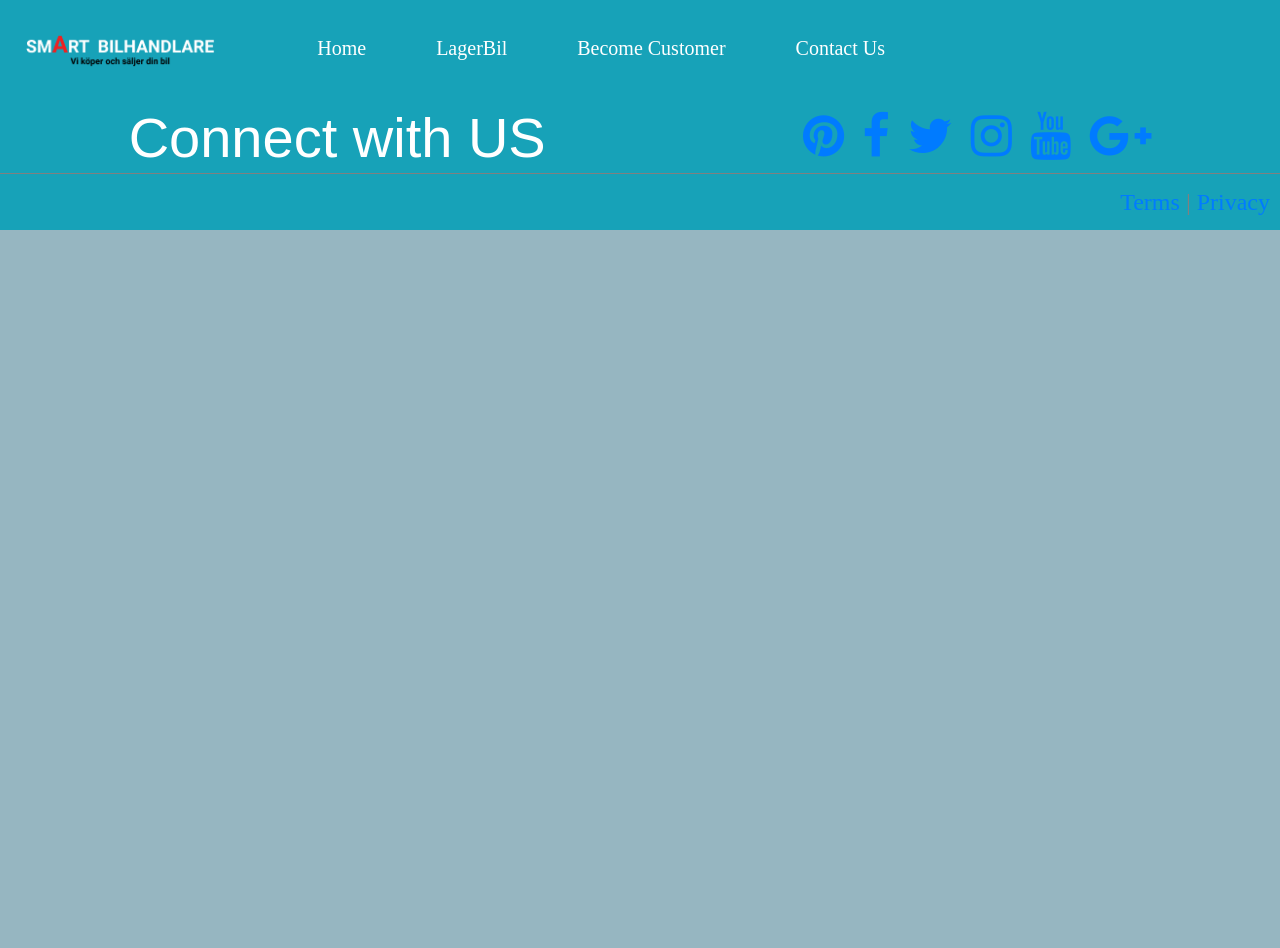
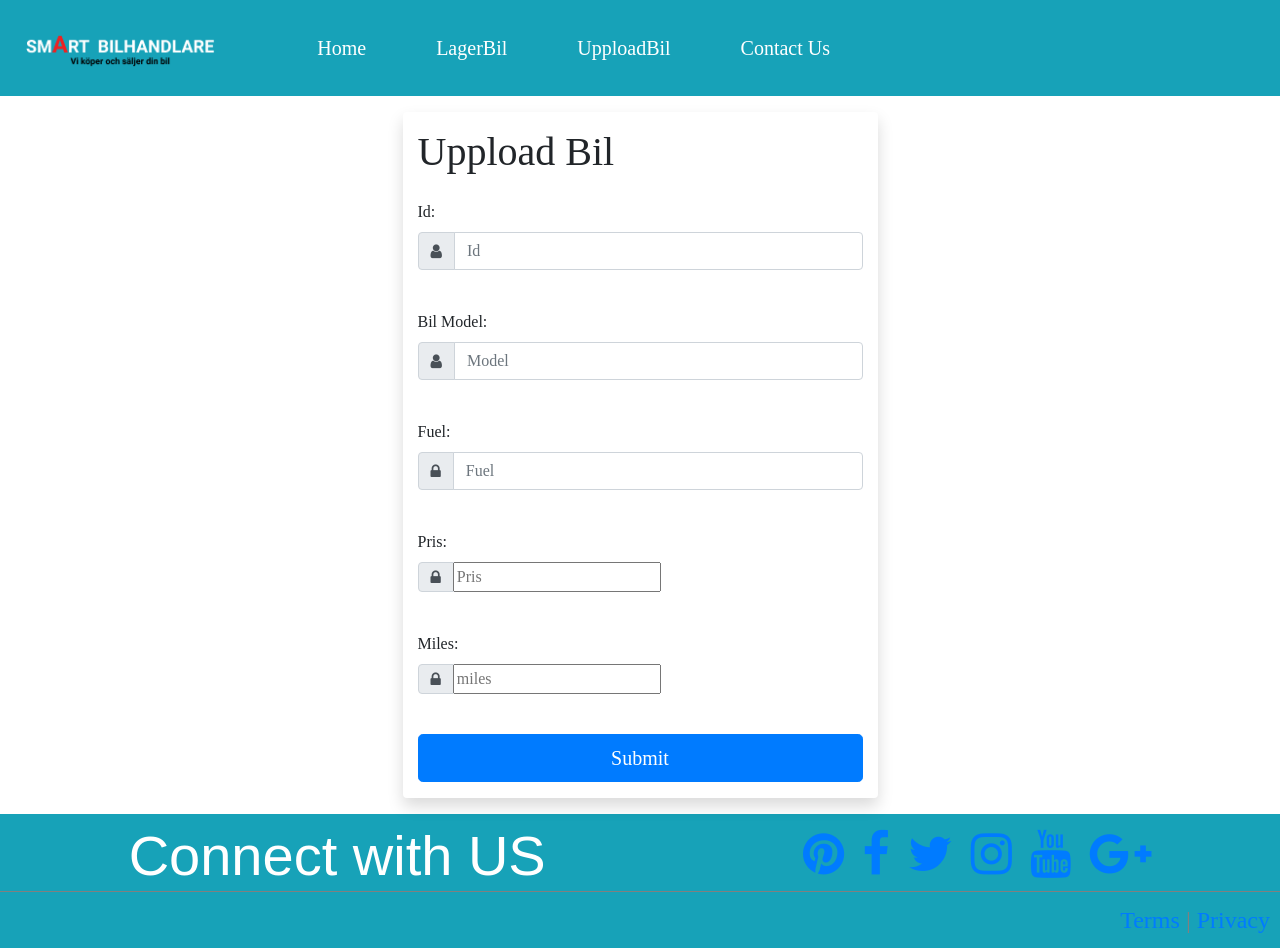
Before and after one commit to sharminmousumi/smartbilhandlare, a Vue app: page /UpploadBil in a window 1280 px wide. Before the commit the page ends 800 px from the top, so only its background shows below. Built offline with nearby package versions, Linux system fonts and the light colour scheme; a web font is replaced by a local one.

Commit message:
upload bil

```diff
--- a/db.json
+++ b/db.json
@@ -1,75 +1,81 @@
 {
   "details": [
     {
-      "name": "Audi A6 Avant 2.0 TDI ultra S",
+      "Model": "Audi A6 Avant 2.0 TDI ultra S",
       "id": "1",
-      "fuel":"Disel",
-      "Pris": "254,900 SEK",
-      "miles" : "8,900 Mil"
-
+      "fuel": "Diesel",
+      "pris": "154,900 SEK",
+      "miles": "8,900 Mil"
     },
     {
-      "name": "Audi A6 Avant 3.0 TDI V6 quatt",
+      "Model": "Audi A6 Avant 3.0 TDI V6 quatt",
       "id": "2",
-      "fuel":"Disel",
-      "Pris": "254,900 SEK",
-      "miles" : "8,900 Mil"
+      "fuel": "Diesel",
+      "pris": "274,900 SEK",
+      "miles": "5,000 Mil"
     },
     {
-      "name": "Volvo S60 Cross Country D4 AWD",
+      "Model": "Volvo S60 Cross Country D4 AWD",
       "id": "3",
-      "fuel":"Disel",
-      "Pris": "254,900 SEK",
-      "miles" : "8,900 Mil"
+      "fuel": "Diesel",
+      "pris": "234,900 SEK",
+      "miles": "5,900 Mil"
     },
     {
-      "name": "Audi A6 Avant 3.0 TDI V6 quatt",
+      "Model": "Audi A6 Avant 3.0 TDI V6 quatt",
       "id": "4",
-      "fuel":"Hybrid",
-      "balance": "234,970 SEK",
-      "miles" : "8,000 Mil"
+      "fuel": "Hybrid",
+      "pris": "240,970 SEK",
+      "miles": "8,000 Mil"
     },
     {
-      "name": "BMW 520 d Touring Steptronic 184hk",
+      "Model": "BMW 520 d Touring Steptronic 184hk",
       "id": "5",
-      "fuel":"Bensin",
-      "balance": "254,900 SEK",
-      "miles" : "8,900 Mil"
+      "fuel": "Bensin",
+      "pris": "254,900 SEK",
+      "miles": "8,900 Mil"
     },
     {
-      "name": "BMW 520 d Touring Steptronic S",
+      "Model": "BMW 520 d Touring Steptronic S",
       "id": "6",
-      "fuel":"Disel",
-      "balance": "300,900 SEK",
-      "miles" : "10,900 Mil"
+      "fuel": "Diesel",
+      "pris": "300,900 SEK",
+      "miles": "10,900 Mil"
     },
     {
-      "name": "Citroën C3 1.2 VTi Euro 6 82hk",
+      "Model": "Citroën C3 1.2 VTi Euro 6 82hk",
       "id": "7",
-      "fuel":"Bensin",
-      "balance": "220,900 SEK",
-      "miles" : "12,900 Mil"
+      "fuel": "Bensin",
+      "pris": "220,900 SEK",
+      "miles": "12,900 Mil"
     },
     {
-      "name": "Volvo XC60 D4 AWD Geartronic S",
+      "Model": "Volvo XC60 D4 AWD Geartronic S",
       "id": "8",
-      "fuel":"Disel",
-      "balance": "154,900 SEK",
-      "miles" : "10,900 Mil"
+      "fuel": "Diesel",
+      "pris": "154,900 SEK",
+      "miles": "10,900 Mil"
     },
     {
-      "name": "Mercedes-Benz CLA 200 Euro 6 156hk",
+      "Model": "Mercedes-Benz CLA 200 Euro 6 156hk",
       "id": "9",
-      "fuel":"Hybrid",
-      "balance": "260,900 SEK",
-      "miles" : "6,900 Mil"
+      "fuel": "Hybrid",
+      "pris": "260,900 SEK",
+      "miles": "6,900 Mil"
     },
     {
-      "name": "Mercedes-Benz E 300 de T PLUG-...",
+      "Model": "Mercedes-Benz E 300 de T PLUG-...",
       "id": "10",
-      "fuel":"Disel",
-      "balance": "400,900 SEK",
-      "miles" : "9,900 Mil"
+      "fuel": "Diesel",
+      "pris": "400,900 SEK",
+      "miles": "9,900 Mil"
+    },
+    {
+      "Model": "Volvo A6",
+      "id": "11",
+      "fuel": "Hybrid",
+      "pris": "1234567",
+      "miles": "9,900 Mil"
     }
   ]
 }
--- a/src/components/SideBar.vue
+++ b/src/components/SideBar.vue
@@ -6,7 +6,7 @@
     <b-navbar-nav id="Nav">
         <router-link to="/" class="nav_el">Home</router-link>
         <router-link to="/LagerBil" class="nav_el">LagerBil</router-link>
-        <router-link to="/Becomecustomer" class="nav_el">Become Customer</router-link>
+        <router-link to="/UpploadBil" class="nav_el">UpploadBil</router-link>
         <router-link to="/Contactus" class="nav_el">Contact Us</router-link>
     </b-navbar-nav>
   </b-navbar>
--- a/src/router/index.js
+++ b/src/router/index.js
@@ -3,7 +3,7 @@ import VueRouter from "vue-router";
 import Home from "../views/Home.vue";
 import Contactus from "../views/Contactus.vue";
 import LagerBil from "../views/LagerBil.vue";
-import Becomecustomer from "../views/Becomecustomer.vue";
+import UpploadBil from "../views/UpploadBil.vue";
 
 
 
@@ -27,9 +27,9 @@ const routes = [
     component: LagerBil
   },
   {
-    path: "/becomecustomer",
-    name: "Becomecustomer",
-    component: Becomecustomer
+    path: "/UpploadBil",
+    name: "UpploadBil",
+    component: UpploadBil
   },
 
 
--- a/src/views/LagerBil.vue
+++ b/src/views/LagerBil.vue
@@ -8,11 +8,11 @@
        <div class="grid-container">
         <div id="Json" class="container" v-for="Customer in ApiData" v-bind:key="Customer.id">
             <p><img :src="image" style="width: 500px; height:400px"/></p>
+            <p id="pris" class="btn btn-danger">Pris: {{ Customer.pris }}</p>
             <p id="id">ID: {{ Customer.id }}</p>
-            <p id="name">Name: {{ Customer.name}}</p>
+            <p id="model">Model: {{ Customer.model}}</p>
             <p id="fuel">Fuel:{{ Customer.fuel}}</p>
             <p id="miles">Miles: {{ Customer.miles}}</p>
-            <p id="pris">Pris: {{ Customer.pris }} sek</p>
             <button id="deletebtn" v-on:click="deleteBtn(Customer.id)" class="btn btn-success">Delete</button>
 
         </div>
@@ -24,6 +24,7 @@
 <script>
 import axios from "axios";
 import image from "../assets/image/car1.jpeg";
+
 
 
 export default {
--- a/src/views/Becomecustomer.vue
+++ b/src/views/UpploadBil.vue
@@ -7,7 +7,7 @@
  <div class="container my-3">
     <div class="row justify-content-around">
       <div class="col-5 rounded shadow">
-        <h1 class="py-3">Become a Customer</h1>
+        <h1 class="py-3">Uppload Bil</h1>
         <div id="signup-form">
  <div id="form">
 
@@ -24,10 +24,10 @@
       <br>
       <div class="form-group">
 
-      <label for="name">Name:</label><br>
+      <label for="name">Bil Model:</label><br>
       <div class="input-group">
         <span class="input-group-prepend"><span class="input-group-text"><i class="fa fa-user" aria-hidden="true"></i></span></span>
-      <input id="name" type="text" required v-model="name"  placeholder="Name" class="form-control"/>
+      <input id="name" type="text" required v-model="name"  placeholder="Model" class="form-control"/>
        </div>
 
        </div>
@@ -36,8 +36,8 @@
 
       <label for="fuel">Fuel:</label><br>
       <div class="input-group">
-        <span class="input-group-prepend"><span class="input-group-text"><i class="fa fa-envelope" aria-hidden="true"></i></span></span>
-      <input type="fuel" id="fuel" name="fuel" required v-model="fuel"  placeholder="email@example.com" class="form-control" />
+        <span class="input-group-prepend"><span class="input-group-text"><i class="fa fa-lock" aria-hidden="true"></i></span></span>
+      <input type="fuel" id="fuel" name="fuel" required v-model="fuel"  placeholder="Fuel" class="form-control" />
       </div>
 
       </div>
@@ -47,7 +47,7 @@
       <label for="pris">Pris:</label><br>
        <div class="input-group">
       <span class="input-group-prepend"><span class="input-group-text"><i class="fa fa-lock" aria-hidden="true"></i></span></span>
-      <input id="contentForm"  type="number" required v-model="pris" min=0 placeholder="pris" class="from-control"/>
+      <input id="contentForm"  type="number" required v-model="pris" min=0 placeholder="Pris" class="from-control"/>
       </div>
 
       </div>
@@ -79,15 +79,14 @@ import axios from 'axios';
 
 
 export default {
-    name: "Becomecustomer",
+    name: "UpploadBil",
      data () {
 
     return {
        name:"",
        id:"",
-       email:"",
-       balance:"",
-       phone:"",
+       fuel:"",
+       pris:"",
        Added:false,
        options: {
                 headers: {
@@ -108,8 +107,8 @@ export default {
 
        this.Added="";
          axios
-        .post('http://localhost:3000/accounts',
-        {name:this.name,id:this.id,email:this.email,balance:this.balance,phone:this.phone})
+        .post('http://localhost:3000/details',
+        {name:this.name,id:this.id,fuel:this.fuel,pris:this.pris})
         .then(response => {(response.data)
           if(response !==null){
         this.Added=true;
```
Also changed, not shown: package.json (+4 -4 lines), 1 other file (tests, documents, lock files or other folders).
